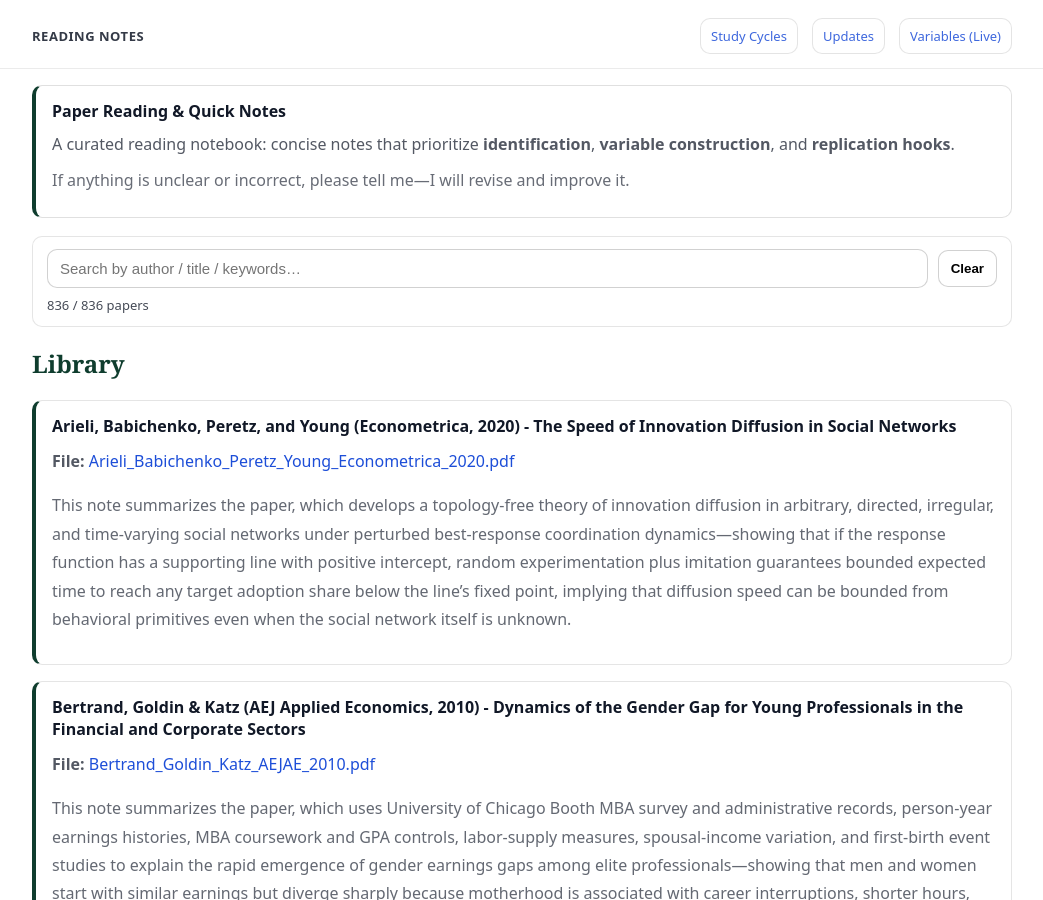
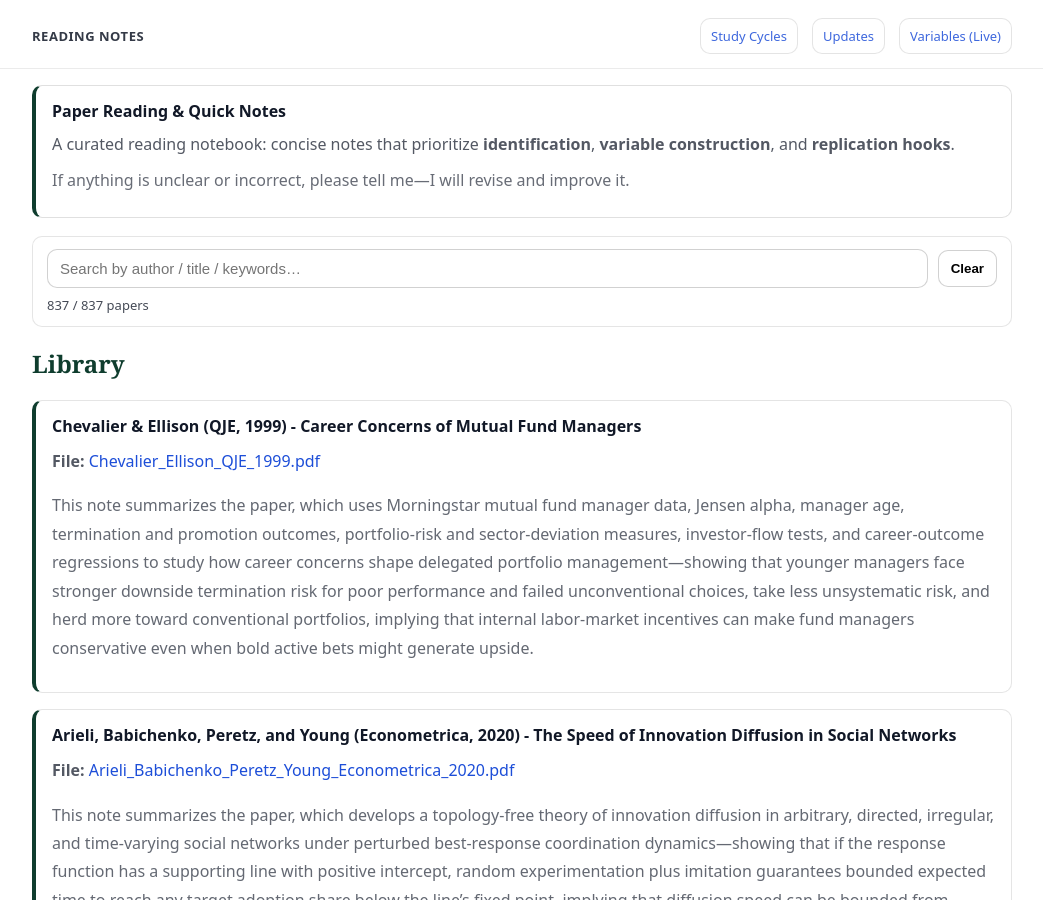
Before and after one commit to yaxinzn/study-archive, a Jekyll site: the page built from reading/index.md, in a window 1280 px wide and 900 px high. Shown: the whole window, without its empty margins (118-1161 px from the left). Built offline with Jekyll 4.4.1, drawn with Linux system fonts in a browser that asks for light colours.

Commit message:
Reading: add/update Chevalier_Ellison_QJE_1999.pdf

```diff
--- a/_data/reading.yml
+++ b/_data/reading.yml
@@ -1,3 +1,7 @@
+- title: "Chevalier & Ellison (QJE, 1999) - Career Concerns of Mutual Fund Managers"
+  file: "Chevalier_Ellison_QJE_1999.pdf"
+  desc: "This note summarizes the paper, which uses Morningstar mutual fund manager data, Jensen alpha, manager age, termination and promotion outcomes, portfolio-risk and sector-deviation measures, investor-flow tests, and career-outcome regressions to study how career concerns shape delegated portfolio management—showing that younger managers face stronger downside termination risk for poor performance and failed unconventional choices, take less unsystematic risk, and herd more toward conventional portfolios, implying that internal labor-market incentives can make fund managers conservative even when bold active bets might generate upside."
+
 - title: "Arieli, Babichenko, Peretz, and Young (Econometrica, 2020) - The Speed of Innovation Diffusion in Social Networks"
   file: "Arieli_Babichenko_Peretz_Young_Econometrica_2020.pdf"
   desc: "This note summarizes the paper, which develops a topology-free theory of innovation diffusion in arbitrary, directed, irregular, and time-varying social networks under perturbed best-response coordination dynamics—showing that if the response function has a supporting line with positive intercept, random experimentation plus imitation guarantees bounded expected time to reach any target adoption share below the line’s fixed point, implying that diffusion speed can be bounded from behavioral primitives even when the social network itself is unknown."
```
Also changed, not shown: 1 other file.
